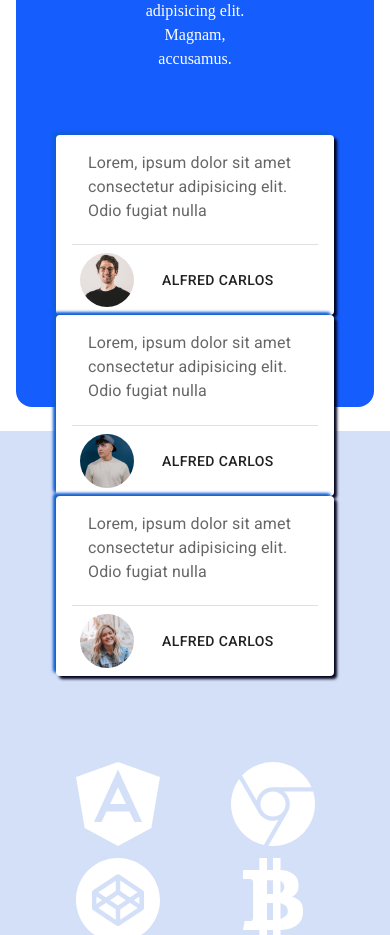
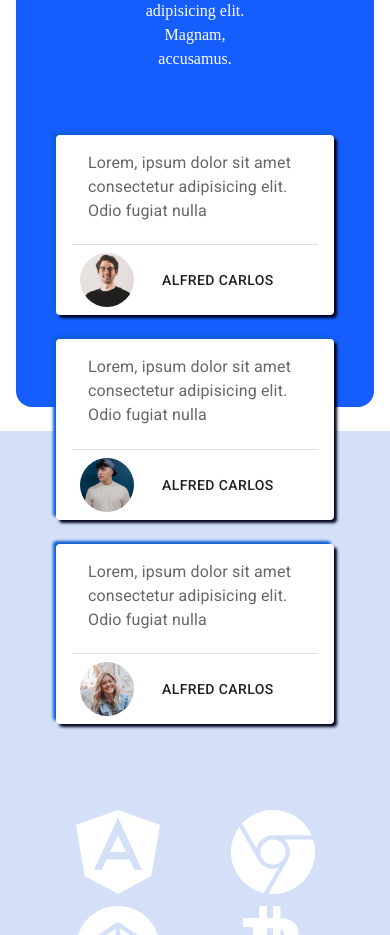
Before and after one commit to PouryaSoleimani/SIMPLE___LANDING___PAGE___NEXT.JS, a Next.js app: page / in a window 390 px wide. Shown: the part 3560-4495 px from the top of the page. Built offline with nearby package versions, Linux system fonts and the light colour scheme.

Commit message:
🟦 MUI 🟦

```diff
--- a/components/templates/comments/CommentsTemplate.tsx
+++ b/components/templates/comments/CommentsTemplate.tsx
@@ -38,7 +38,7 @@ function CommentsTemplate() {
             <h2 className='text-center font-bold text-4xl text-white tracking-wide'>You're In a good hand</h2>
             <p className='text-center w-1/3 mx-auto mt-6 text-white'>There are many variations of passages of Lorem ipsum dolor sit amet consectetur adipisicing elit. Magnam, accusamus.</p>
 
-            <div className='flex flex-col lg:flex-row items-center justify-around mt-16'>
+            <div className='flex flex-col lg:flex-row gap-y-6 lg:gap-0 items-center justify-around mt-16'>
                 {commentsData.map((item: SingleCommentBoxType) => (
                     <CommentBoxComponent key={item.id} {...item} />
                 ))}
```
